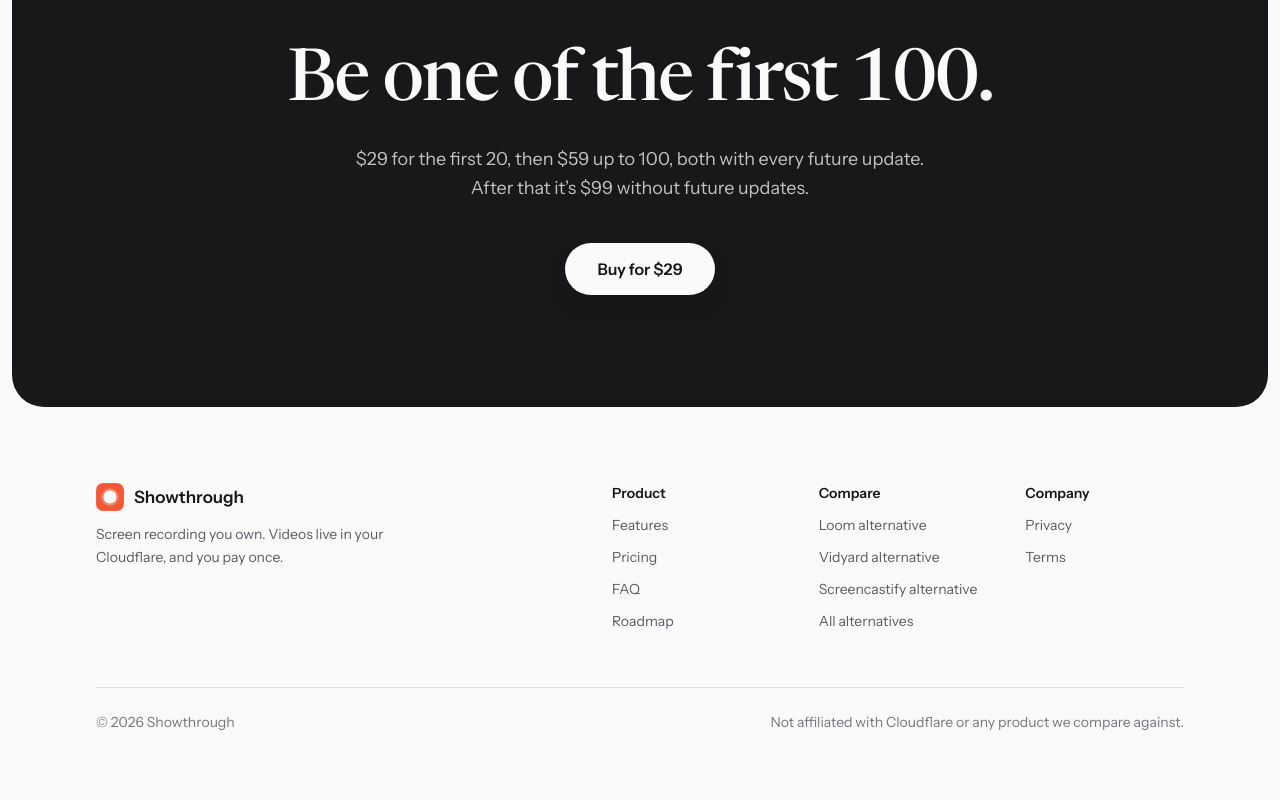
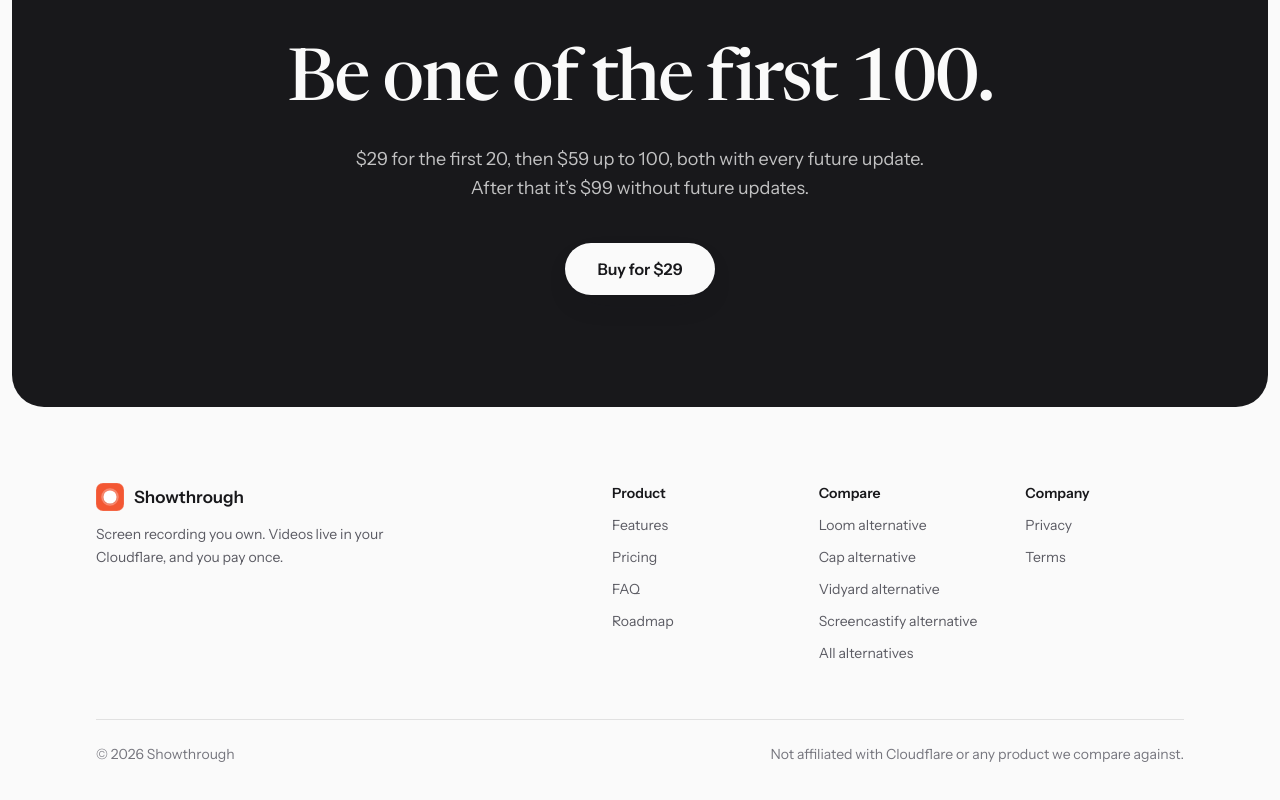
Before and after one commit to Harshrawat27/screen-recorder, a Next.js app: page / in a window 1280 px wide. Shown: the part 6035-6835 px from the top of the page. Before the commit the page ends 6807 px from the top, so only its background shows below. Built offline with nearby package versions, Linux system fonts and the light colour scheme; no server answers; the database is empty.

Commit message:
updated footer

```diff
--- a/components/home-sections.tsx
+++ b/components/home-sections.tsx
@@ -567,6 +567,7 @@ const footerColumns = [
     title: "Compare",
     links: [
       { href: "/alternatives/loom", label: "Loom alternative" },
+      { href: "/alternatives/cap", label: "Cap alternative" },
       { href: "/alternatives/vidyard", label: "Vidyard alternative" },
       { href: "/alternatives/screencastify", label: "Screencastify alternative" },
       { href: "/alternatives", label: "All alternatives" },
```
